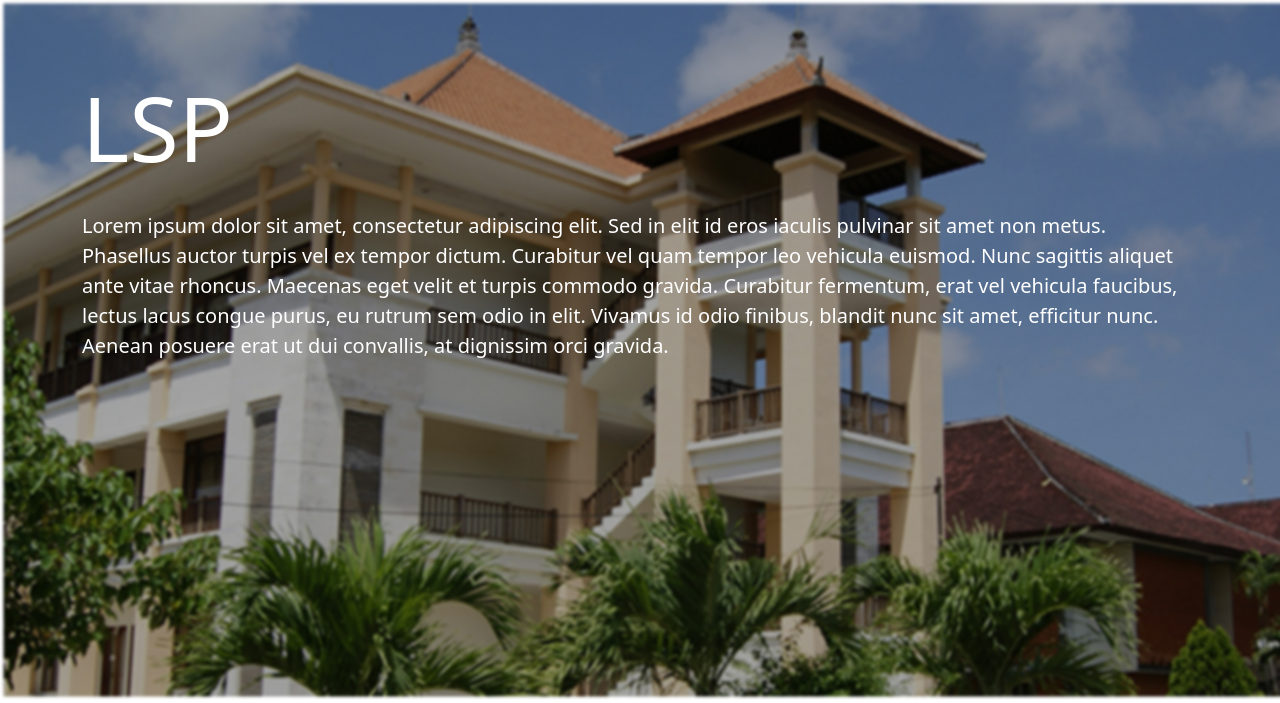
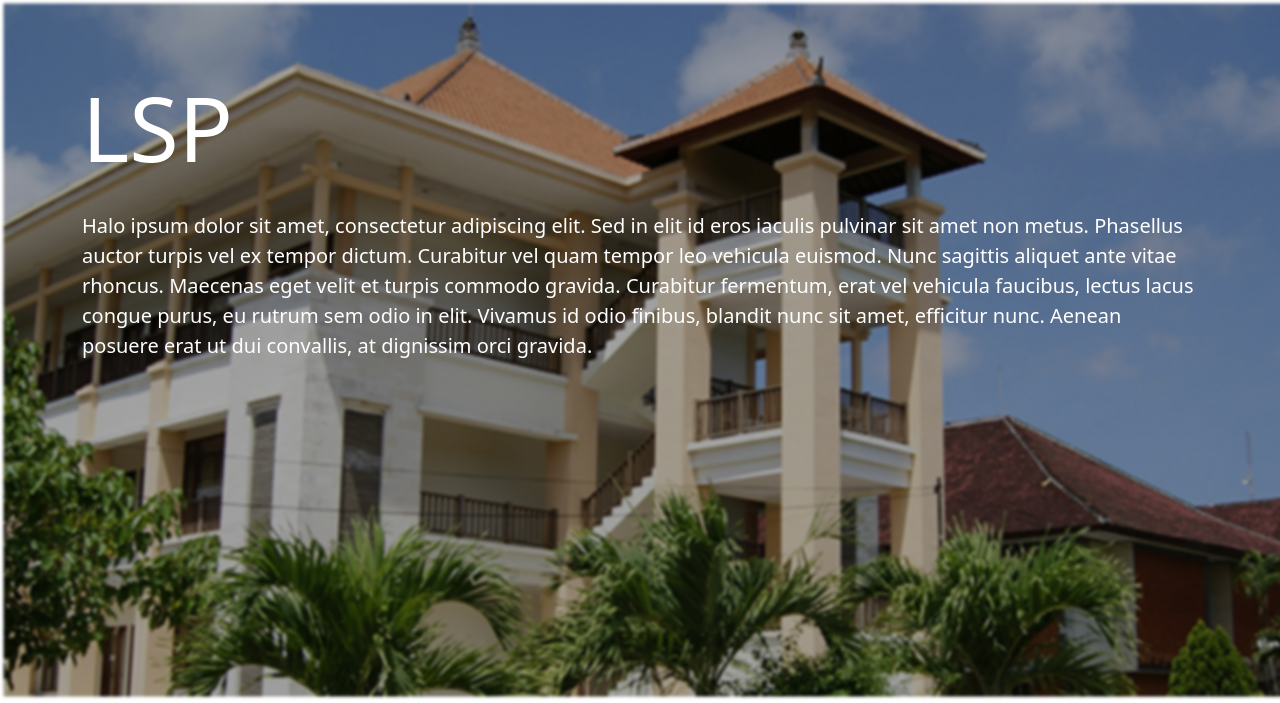
Before and after one commit to jalalbinotong/sim_lsp, a CodeIgniter app: page /simlsp/index.php/cutama/tampilberanda in a window 1280 px wide. Shown: the part 56-759 px from the top of the page. Run offline with CodeIgniter, Linux system fonts and the light colour scheme.

Commit message:
Update kontenberanda.php
Bagian deskripsi konten awal

```diff
--- a/application/views/kontenberanda.php
+++ b/application/views/kontenberanda.php
@@ -2,7 +2,7 @@
     <div class="container">
         <p class="title">LSP
         </p>
-        <p class="description">Lorem ipsum dolor sit amet, consectetur adipiscing elit. Sed in elit id eros iaculis pulvinar sit amet non metus.
+        <p class="description">Halo ipsum dolor sit amet, consectetur adipiscing elit. Sed in elit id eros iaculis pulvinar sit amet non metus.
             Phasellus auctor turpis vel ex tempor dictum. Curabitur vel quam tempor leo vehicula euismod. Nunc sagittis aliquet ante vitae rhoncus.
             Maecenas eget velit et turpis commodo gravida. Curabitur fermentum, erat vel vehicula faucibus, lectus lacus congue purus, eu rutrum sem odio in elit.
             Vivamus id odio finibus, blandit nunc sit amet, efficitur nunc. Aenean posuere erat ut dui convallis, at dignissim orci gravida.
```
